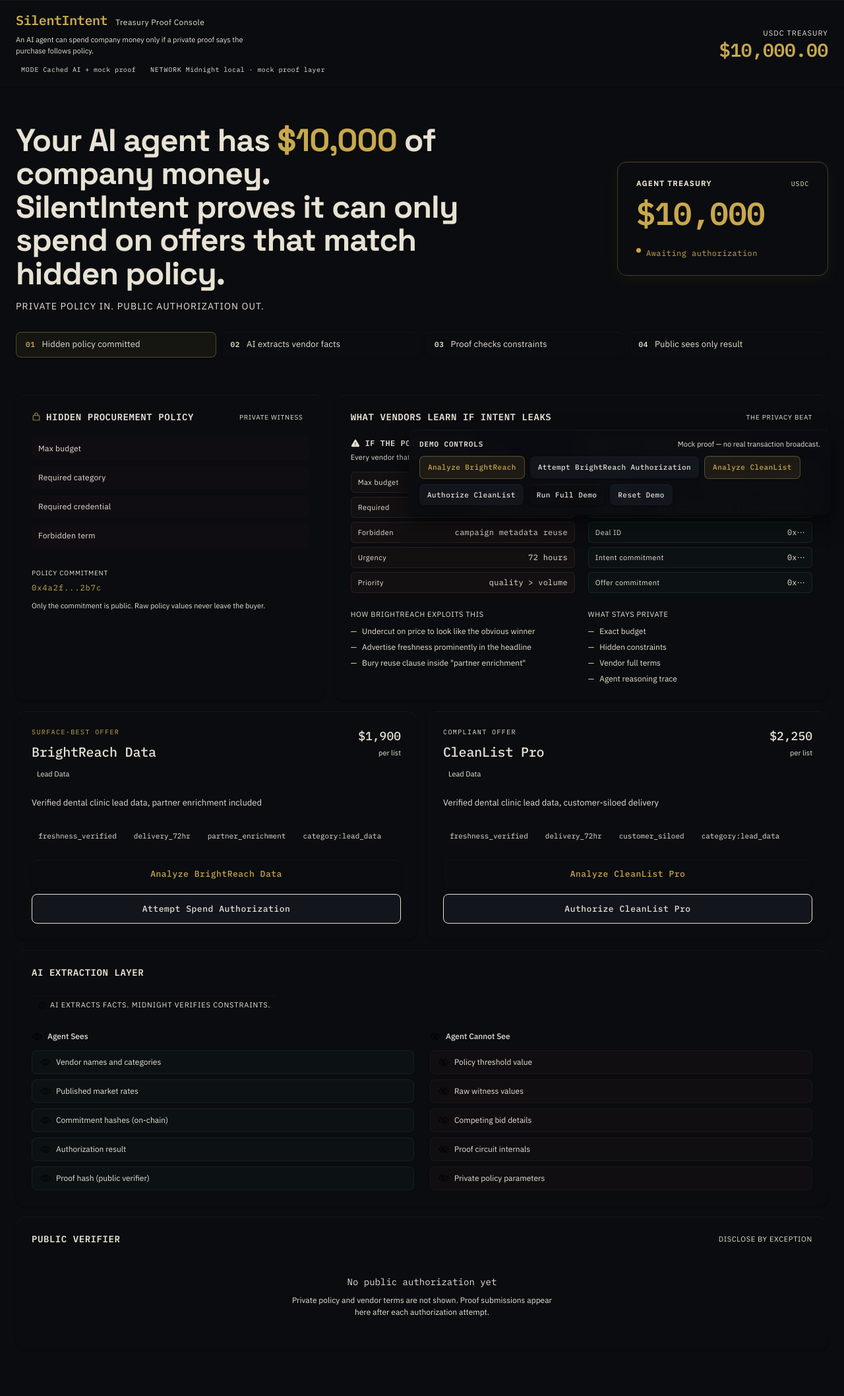
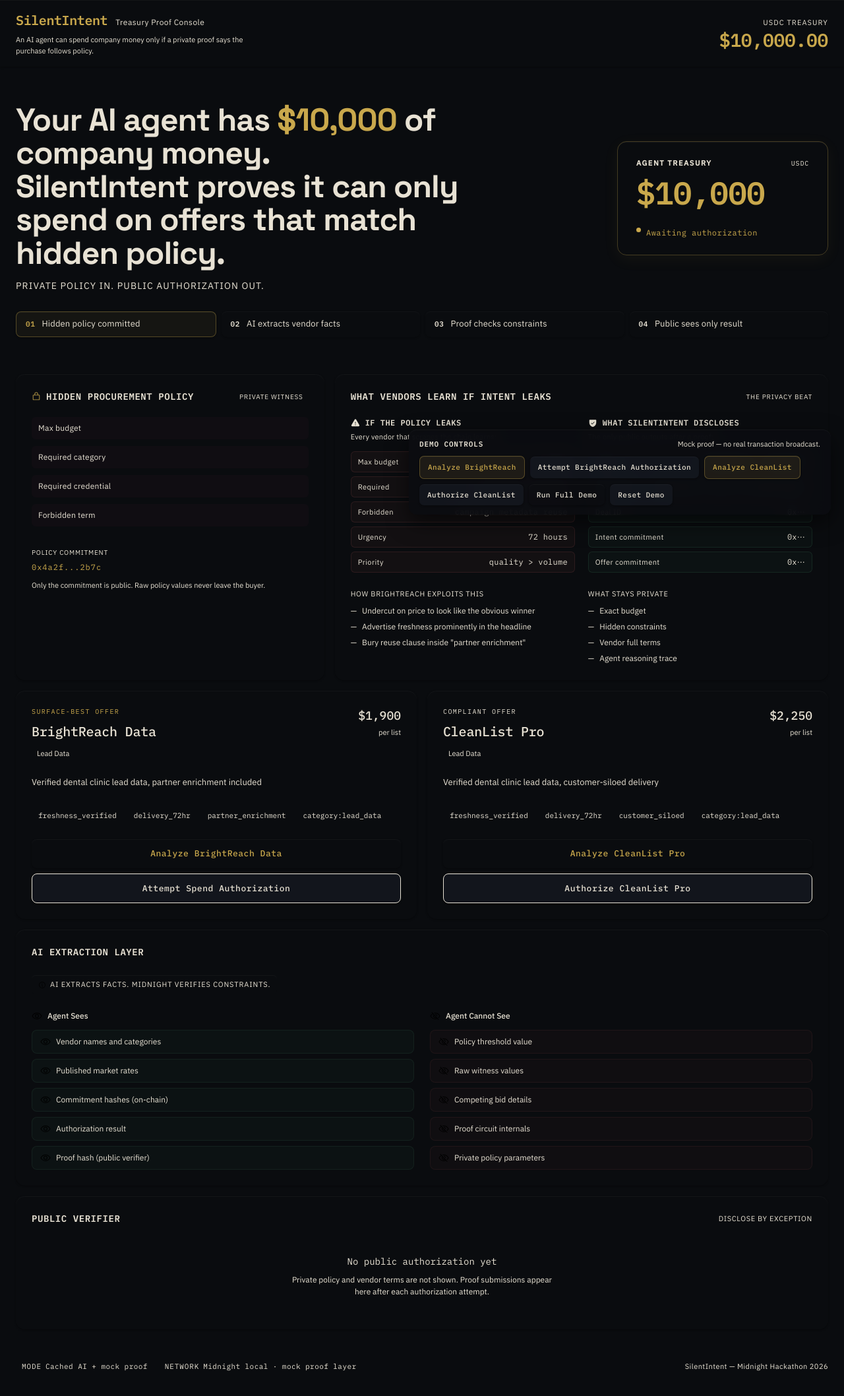
Before and after one commit to vishnumahesha/silentintent, a Next.js app: page / in a window 1280 px wide. Shown: the top 2116 px of the page at 66% size. Built offline with nearby package versions, Linux system fonts and the light colour scheme.

Commit message:
[design] move Mode and Network badges from header into footer strip

```diff
--- a/app/page.tsx
+++ b/app/page.tsx
@@ -11,6 +11,7 @@
 import DemoControls from '@/components/DemoControls';
 import NarrativeStepper from '@/components/NarrativeStepper';
 import HeroTreasury from '@/components/HeroTreasury';
+import AppFooter from '@/components/AppFooter';
 
 const TREASURY_START = 1000000;
 const VENDOR_B_COST = 225000;
@@ -265,6 +266,8 @@
           }
         />
 
+        <AppFooter />
+
         <DemoControls
           onReset={resetDemo}
           onAnalyzeA={() => analyzeVendor('A')}
--- /dev/null
+++ b/components/AppFooter.tsx
@@ -0,0 +1,58 @@
+'use client';
+
+function Badge({ label, value }: { label: string; value: string }) {
+  return (
+    <span
+      style={{
+        display: 'inline-flex',
+        alignItems: 'center',
+        gap: '6px',
+        padding: '4px 9px',
+        borderRadius: '6px',
+        border: '1px solid var(--color-border)',
+        backgroundColor: 'var(--color-surface-raised)',
+        fontFamily: "'IBM Plex Mono', monospace",
+        fontSize: '11px',
+        color: 'var(--color-text-tertiary)',
+        letterSpacing: '0.04em',
+      }}
+    >
+      <span style={{ color: 'var(--color-text-secondary)', textTransform: 'uppercase', letterSpacing: '0.08em' }}>
+        {label}
+      </span>
+      <span>{value}</span>
+    </span>
+  );
+}
+
+export default function AppFooter() {
+  return (
+    <footer
+      style={{
+        marginTop: '8px',
+        paddingTop: '20px',
+        borderTop: '1px solid var(--color-border)',
+        display: 'flex',
+        flexWrap: 'wrap',
+        gap: '12px',
+        alignItems: 'center',
+        justifyContent: 'space-between',
+      }}
+    >
+      <div style={{ display: 'flex', flexWrap: 'wrap', gap: '8px' }}>
+        <Badge label="Mode" value="Cached AI + mock proof" />
+        <Badge label="Network" value="Midnight local · mock proof layer" />
+      </div>
+      <span
+        style={{
+          fontFamily: "'IBM Plex Sans', sans-serif",
+          fontSize: '11px',
+          color: 'var(--color-text-tertiary)',
+          letterSpacing: '0.04em',
+        }}
+      >
+        SilentIntent — Midnight Hackathon 2026
+      </span>
+    </footer>
+  );
+}
--- a/components/TreasuryHeader.tsx
+++ b/components/TreasuryHeader.tsx
@@ -47,31 +47,6 @@
   return <span>{displayed}</span>;
 }
 
-function Badge({ label, value }: { label: string; value: string }) {
-  return (
-    <span
-      style={{
-        display: 'inline-flex',
-        alignItems: 'center',
-        gap: '6px',
-        padding: '3px 8px',
-        borderRadius: '6px',
-        border: '1px solid var(--color-border)',
-        backgroundColor: 'var(--color-surface-raised)',
-        fontFamily: "'IBM Plex Mono', monospace",
-        fontSize: '10px',
-        color: 'var(--color-text-tertiary)',
-        letterSpacing: '0.04em',
-      }}
-    >
-      <span style={{ color: 'var(--color-text-secondary)', textTransform: 'uppercase', letterSpacing: '0.08em' }}>
-        {label}
-      </span>
-      <span>{value}</span>
-    </span>
-  );
-}
-
 export default function TreasuryHeader({ balanceCents, lastDebit }: TreasuryHeaderProps) {
   return (
     <header
@@ -119,10 +94,6 @@
         >
           An AI agent can spend company money only if a private proof says the purchase follows policy.
         </span>
-        <div style={{ display: 'flex', gap: '6px', marginTop: '4px' }}>
-          <Badge label="Mode" value="Cached AI + mock proof" />
-          <Badge label="Network" value="Midnight local · mock proof layer" />
-        </div>
       </div>
 
       <div style={{ display: 'flex', flexDirection: 'column', alignItems: 'flex-end', gap: '4px' }}>
```
